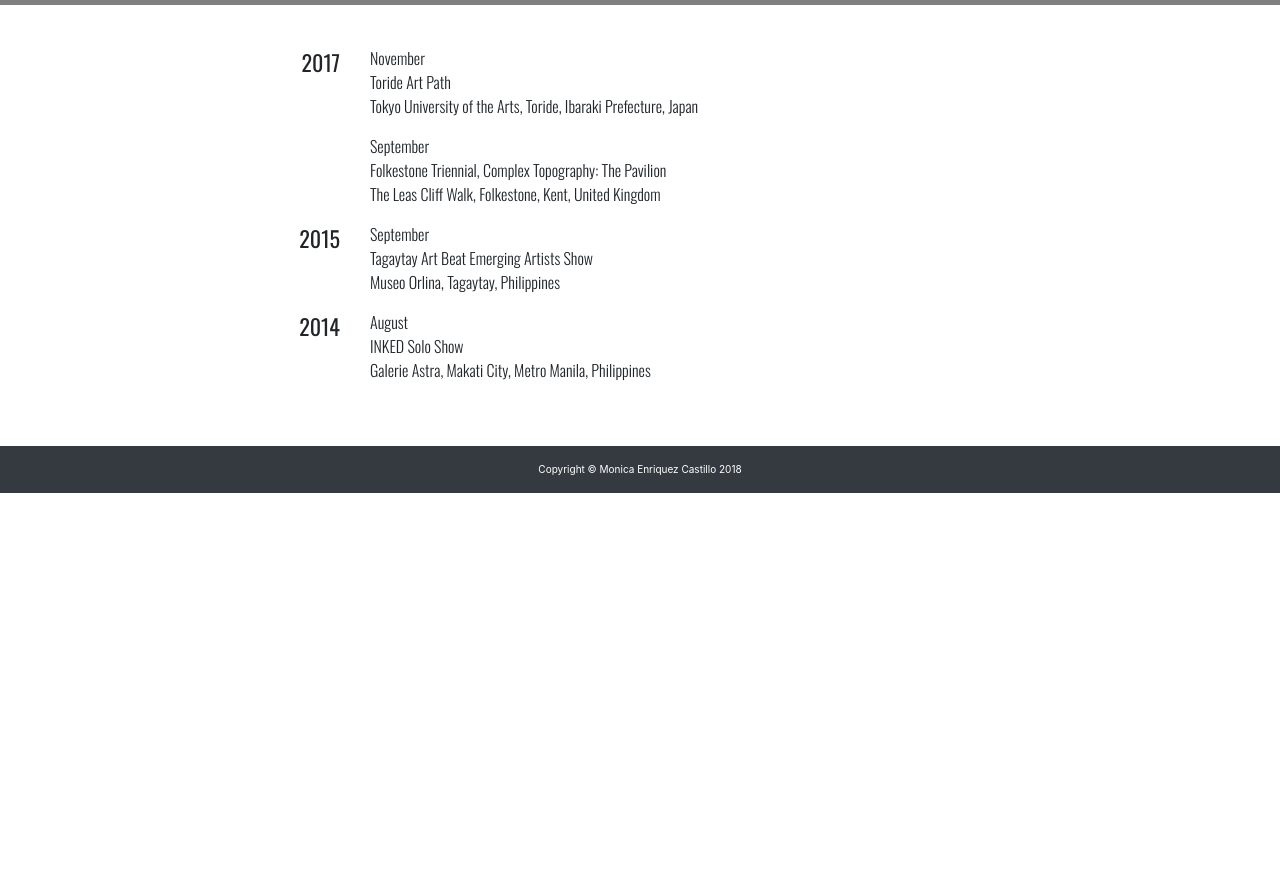
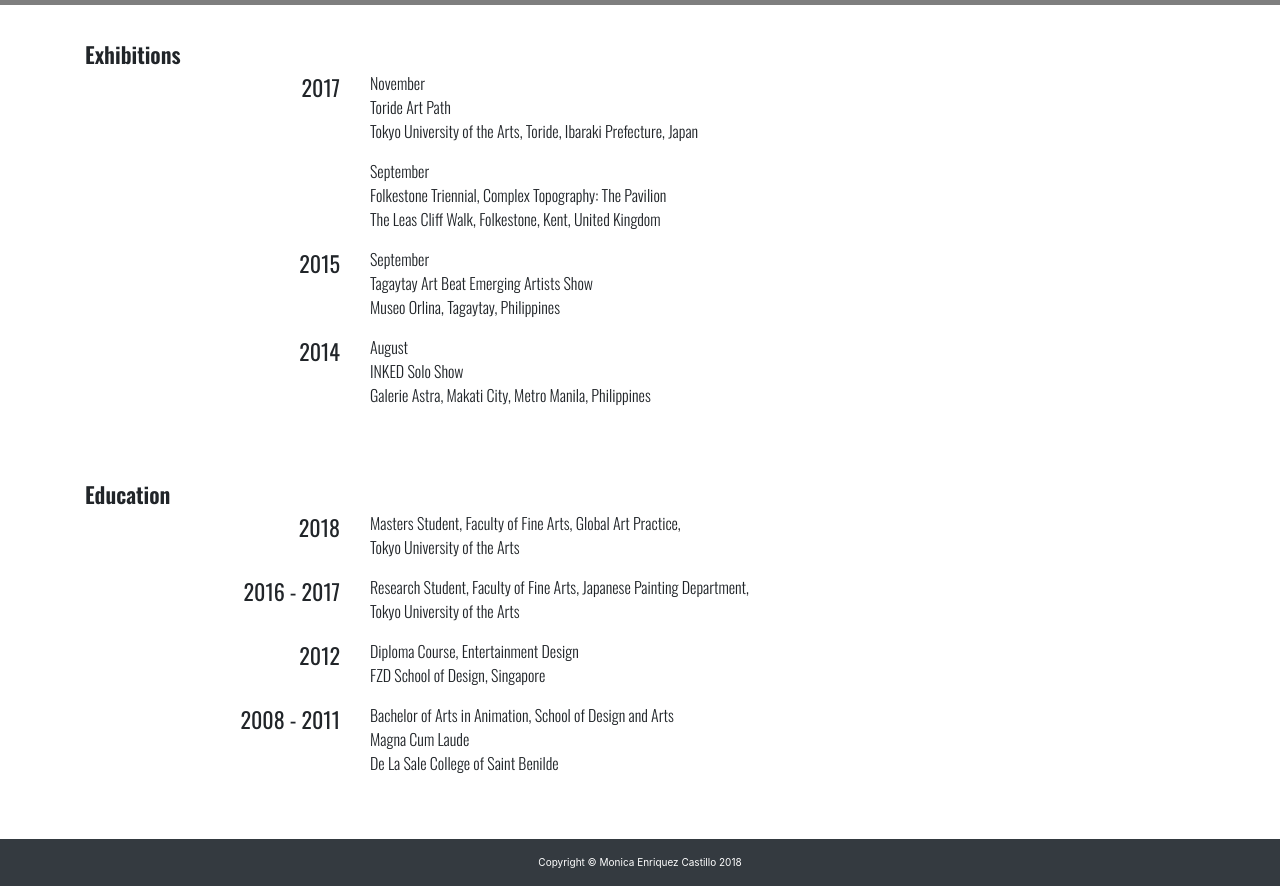
Before and after one commit to monicacastillo13/monicacastillo13.github.io, a website: page cv.html in a window 1280 px wide. Shown: the part 66-952 px from the top of the page. Before the commit the page ends 800 px from the top, so only its background shows below. Drawn offline with nearby package versions, Linux system fonts and the light colour scheme.

Commit message:
Add files via upload

```diff
--- a/cv.html
+++ b/cv.html
@@ -64,9 +64,9 @@
 
     <!-- Page Content -->
     <section class="py-5">
-      <div style="padding-top: 5%">
       <div class="container">
         <!-- image -->
+        <div class="title2">Exhibitions</div>
         <div class="row">
           <div class="col-sm-3">
             <div class="year">2017</div>
@@ -110,6 +110,57 @@
             </div>
           </div>
         </div>
+                <div class="title2">Education</div>
+        <div class="row">
+          <div class="col-sm-3">
+            <div class="year">2018</div>
+          </div>
+          <div class="col-sm-9">
+            <div class="year"></div>
+            <div class="caption">
+              Masters Student, Faculty of Fine Arts, Global Art Practice,<br>
+			Tokyo University of the Arts</p>
+            </div>
+          </div>
+        </div>
+        <div class="row">
+          <div class="col-sm-3">
+            <div class="year">2016 - 2017</div>
+          </div>
+          <div class="col-sm-9">
+            <div class="year"></div>
+            <div class="caption">
+              Research Student, Faculty of Fine Arts, Japanese Painting Department, <br>
+			Tokyo University of the Arts</p>
+            </div>
+          </div>
+        </div>
+        <div class="row">
+          <div class="col-sm-3">
+            <div class="year">2012</div>
+          </div>
+          <div class="col-sm-9">
+            <div class="year"></div>
+            <div class="caption">
+				Diploma Course, Entertainment Design <br>
+          		FZD School of Design, Singapore </p>
+            </div>
+          </div>
+        </div>
+        <div class="row">
+          <div class="col-sm-3">
+            <div class="year">2008 - 2011</div>
+          </div>
+          <div class="col-sm-9">
+            <div class="year"></div>
+            <div class="caption">
+			Bachelor of Arts in Animation, School of Design and Arts<br>
+			Magna Cum Laude<br>
+			De La Sale College of Saint Benilde</p>
+            </div>
+          </div>
+        </div>
+
       </div>
     </div>
     </section>
```
